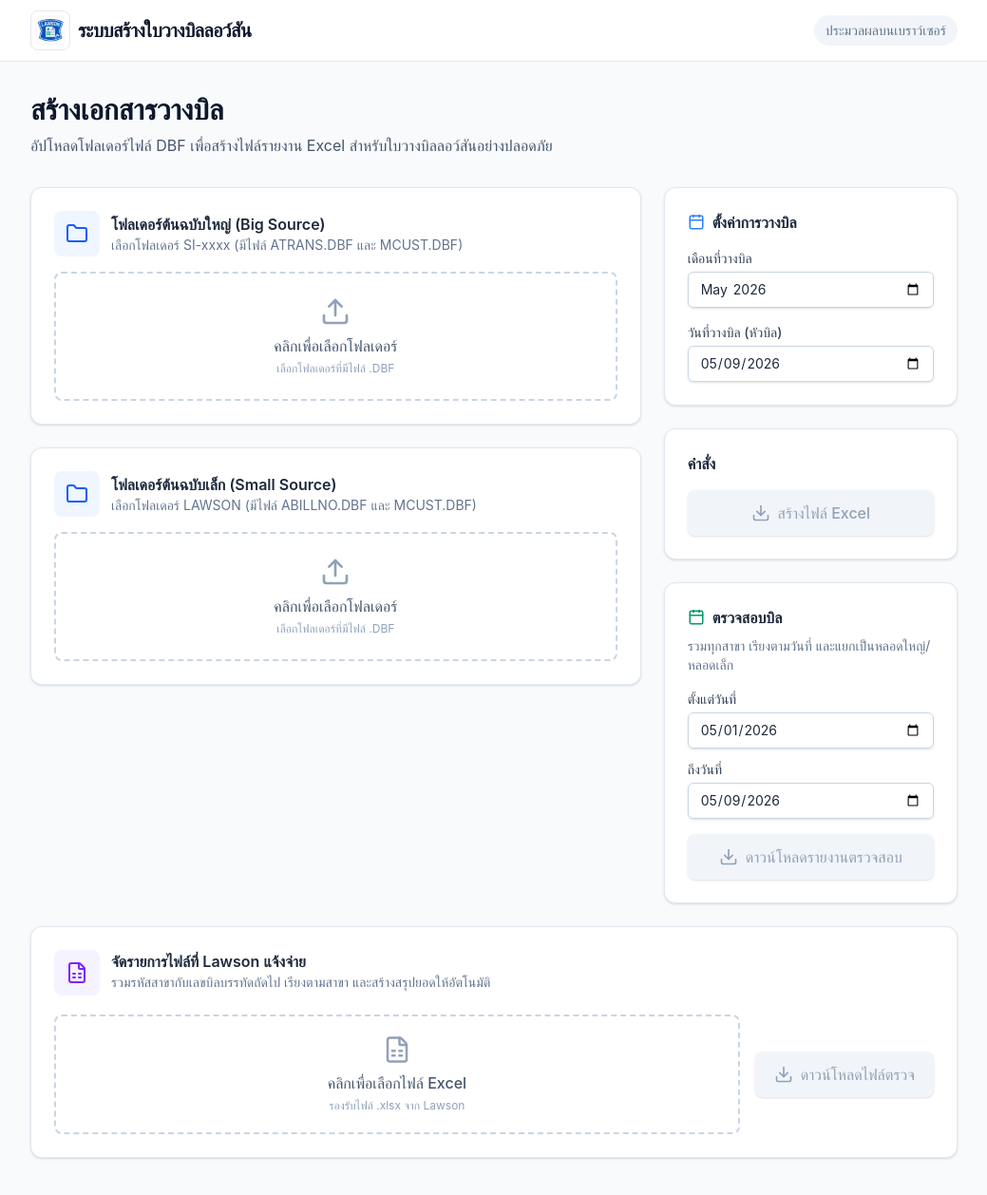
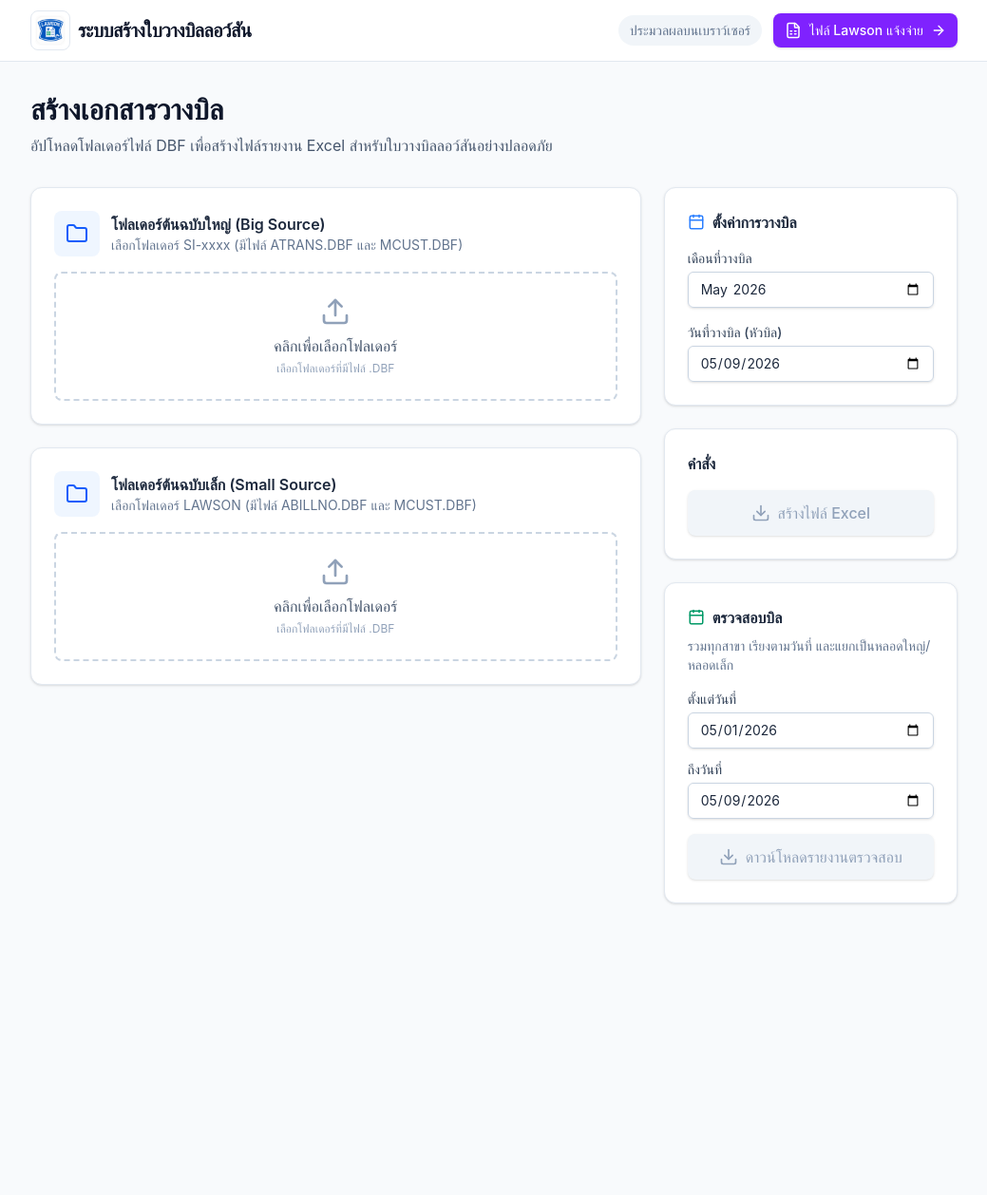
Before and after one commit to bhusit-git/CD-to-Excel-Online, a React (Vite) app in the folder web-app/: page / in a window 1280 px wide. Shown: the top 1258 px of the page at 95% size, without its empty margins (120-1159 px from the left). After the commit the page ends 999 px from the top, so only its background shows below. Built offline with nearby package versions, Linux system fonts and the light colour scheme.

Commit message:
Separate Lawson payment workflow page

```diff
--- a/web-app/src/App.jsx
+++ b/web-app/src/App.jsx
@@ -1,4 +1,4 @@
-import { useState, useRef } from 'react';
+import { useEffect, useState, useRef } from 'react';
 import { motion, AnimatePresence } from 'framer-motion';
 import {
   Upload,
@@ -8,7 +8,9 @@ import {
   Calendar,
   Loader2,
   Download,
-  FileSpreadsheet
+  FileSpreadsheet,
+  ArrowLeft,
+  ArrowRight
 } from 'lucide-react';
 import { generateBillingWorkbook, generateBillCheckWorkbook } from './lib/billingLogic';
 import { parseDbf } from './lib/dbfParser';
@@ -145,6 +147,9 @@ const ExcelUploader = ({ selectedFile, onFileSelected }) => {
 
 function App() {
   const logoSrc = `${import.meta.env.BASE_URL}icons/icon-192.png`;
+  const [currentPage, setCurrentPage] = useState(
+    window.location.hash === '#lawson-payment' ? 'lawson-payment' : 'billing',
+  );
   const [bigSourceFiles, setBigSourceFiles] = useState([]);
   const [smallSourceFiles, setSmallSourceFiles] = useState([]);
 
@@ -164,6 +169,19 @@ function App() {
   const [lawsonPaymentFile, setLawsonPaymentFile] = useState(null);
   const [paymentError, setPaymentError] = useState(null);
   const [paymentResult, setPaymentResult] = useState(null);
+
+  useEffect(() => {
+    const handleHashChange = () => {
+      setCurrentPage(window.location.hash === '#lawson-payment' ? 'lawson-payment' : 'billing');
+    };
+
+    window.addEventListener('hashchange', handleHashChange);
+    return () => window.removeEventListener('hashchange', handleHashChange);
+  }, []);
+
+  const navigateTo = (page) => {
+    window.location.hash = page === 'lawson-payment' ? 'lawson-payment' : '';
+  };
 
   const handleGenerate = async () => {
     setProcessingAction('billing');
@@ -302,15 +320,32 @@ function App() {
                 className="w-8 h-8 rounded-md object-cover"
               />
             </div>
-            <h1 className="font-bold text-xl text-slate-900 tracking-tight">ระบบสร้างใบวางบิลลอว์สัน</h1>
+            <h1 className="font-bold text-base sm:text-xl text-slate-900 tracking-tight">ระบบสร้างใบวางบิลลอว์สัน</h1>
           </div>
-          <div className="text-sm font-medium text-slate-500 bg-slate-100 px-3 py-1.5 rounded-full">
+          <div className="flex items-center gap-3">
+            <div className="hidden sm:block text-sm font-medium text-slate-500 bg-slate-100 px-3 py-1.5 rounded-full">
               ประมวลผลบนเบราว์เซอร์
+            </div>
+            {currentPage === 'billing' && (
+              <button
+                type="button"
+                onClick={() => navigateTo('lawson-payment')}
+                aria-label="จัดรายการไฟล์ที่ Lawson แจ้งจ่าย"
+                className="flex items-center gap-2 rounded-lg bg-violet-600 px-3 py-2 text-sm font-medium text-white shadow-sm transition-colors hover:bg-violet-700"
+              >
+                <FileSpreadsheet size={18} />
+                <span className="md:hidden">แจ้งจ่าย</span>
+                <span className="hidden md:inline">ไฟล์ Lawson แจ้งจ่าย</span>
+                <ArrowRight size={16} className="hidden sm:block" />
+              </button>
+            )}
           </div>
         </div>
       </header>
 
       <main className="max-w-5xl mx-auto px-6 mt-8">
+        {currentPage === 'billing' ? (
+          <>
             <motion.div
               initial={{ opacity: 0, y: 20 }}
               animate={{ opacity: 1, y: 0 }}
@@ -443,21 +478,34 @@ function App() {
 
           </div>
             </div>
-
+          </>
+        ) : (
           <motion.div
             initial={{ opacity: 0, y: 20 }}
             animate={{ opacity: 1, y: 0 }}
-          transition={{ delay: 0.6 }}
-          className="mt-6"
           >
-          <Card className="p-6">
-            <div className="flex items-start gap-3 mb-5">
+            <button
+              type="button"
+              onClick={() => navigateTo('billing')}
+              className="mb-6 flex items-center gap-2 text-sm font-medium text-slate-600 transition-colors hover:text-blue-600"
+            >
+              <ArrowLeft size={18} />
+              กลับหน้าสร้างใบวางบิล
+            </button>
+
+            <div className="mb-8">
+              <h2 className="text-3xl font-bold text-slate-900 mb-2">จัดรายการไฟล์ที่ Lawson แจ้งจ่าย</h2>
+              <p className="text-slate-600">อัปโหลดไฟล์ Excel จาก Lawson เพื่อเรียงรายการตามสาขาและสร้างสรุปยอดให้อัตโนมัติ</p>
+            </div>
+
+            <Card className="p-6 md:p-8">
+              <div className="flex items-start gap-3 mb-6">
                 <div className="p-3 bg-violet-50 text-violet-600 rounded-lg">
                   <FileSpreadsheet size={24} />
                 </div>
                 <div>
-                <h3 className="font-semibold text-slate-800">จัดรายการไฟล์ที่ Lawson แจ้งจ่าย</h3>
-                <p className="text-sm text-slate-500">รวมรหัสสาขากับเลขบิลบรรทัดถัดไป เรียงตามสาขา และสร้างสรุปยอดให้อัตโนมัติ</p>
+                  <h3 className="font-semibold text-slate-800">เลือกไฟล์แจ้งจ่าย</h3>
+                  <p className="text-sm text-slate-500">ระบบจะรวมรหัสสาขากับเลขบิลบรรทัดถัดไป เรียงตามสาขา และสร้างสรุปยอด</p>
                 </div>
               </div>
 
@@ -490,6 +538,7 @@ function App() {
               />
             </Card>
           </motion.div>
+        )}
       </main>
     </div>
   );
```
Lines whose indentation alone changed are shown as unchanged.
